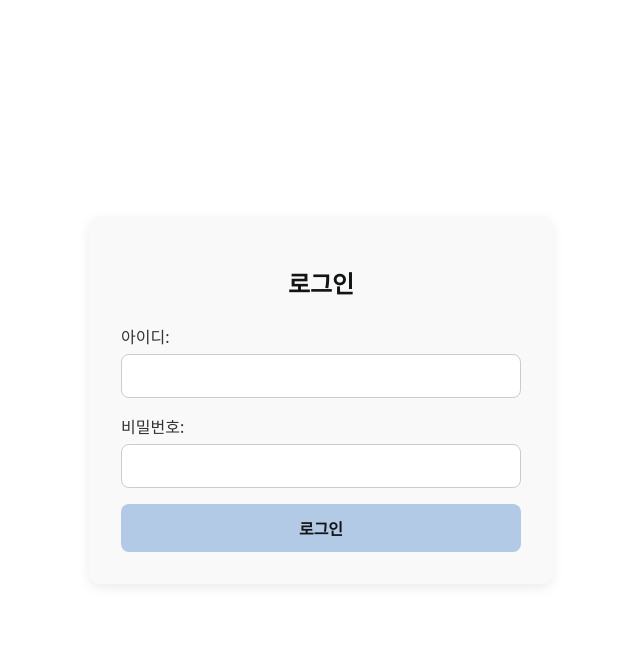
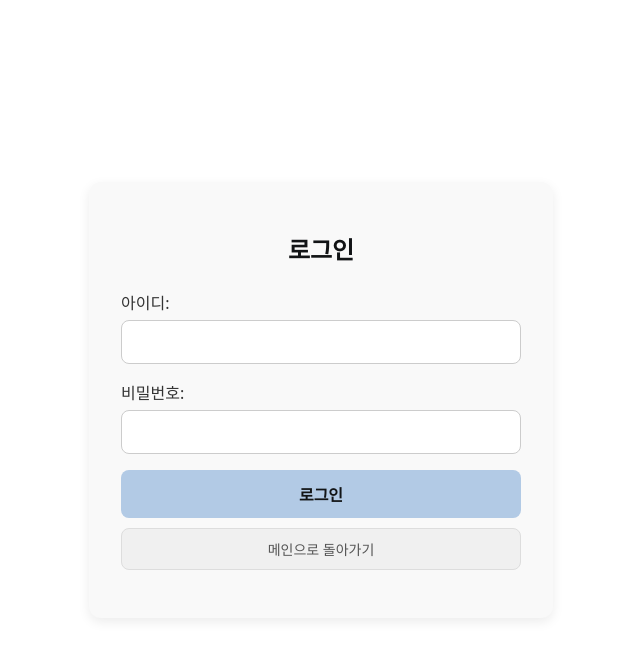
Before and after one commit to hndn00/junior, a Flask app: page /login in a window 1280 px wide. Shown: the top 659 px of the page, without its empty margins (319-959 px from the left). Run offline with Flask 3, Linux system fonts and the light colour scheme; some web fonts are replaced.

Commit message:
Chore: Advanced UX

```diff
--- a/app.py
+++ b/app.py
@@ -23,10 +23,10 @@ def login():
         if username in USER_CREDENTIALS and USER_CREDENTIALS[username] == password:
             return redirect(url_for("plan"))
         else:
-            return render_template("login.html", error="아이디 또는 비밀번호가 잘못되었습니다.")
+            return render_template("login.html", error="아이디 또는 비밀번호가 잘못되었습니다.", username=username)
 
     # GET 요청: 로그인 페이지 렌더링
-    return render_template("login.html", error=None)
+    return render_template("login.html", error=None, username="")
 
 # 학습 플래너 페이지
 @app.route("/plan", methods=["GET", "POST"])
--- a/static/login.css
+++ b/static/login.css
@@ -57,6 +57,13 @@ body {
     box-sizing: border-box;
 }
 
+/* 버튼 그룹 */
+.button-group {
+    display: flex;
+    flex-direction: column;
+    gap: 10px;
+}
+
 /* 버튼 */
 .container button {
     width: 100%;
@@ -74,3 +81,23 @@ body {
 .container button:hover {
     background-color: #a0bfe0;
 }
+
+/* 메인으로 돌아가기 버튼 */
+.back-button {
+    display: block;
+    width: 100%;
+    background-color: #f0f0f0;
+    color: #555;
+    border: 1px solid #ddd;
+    padding: 10px;
+    border-radius: 8px;
+    font-size: 14px;
+    text-align: center;
+    text-decoration: none;
+    box-sizing: border-box;
+    transition: background-color 0.2s ease;
+}
+
+.back-button:hover {
+    background-color: #e5e5e5;
+}
--- a/templates/login.html
+++ b/templates/login.html
@@ -11,13 +11,16 @@
     <form action="/login" method="post">
         <div>
             <label for="username">아이디:</label>
-            <input type="text" id="username" name="username" required>
+            <input type="text" id="username" name="username" value="{{ username|default('') }}" required>
         </div>
         <div>
             <label for="password">비밀번호:</label>
             <input type="password" id="password" name="password" required>
         </div>
-        <button type="submit">로그인</button>
+        <div class="button-group">
+            <button type="submit">로그인</button>
+            <a href="/" class="back-button">메인으로 돌아가기</a>
+        </div>
         {% if error %}
         <p style="color: red;">{{ error }}</p>
         {% endif %}
```
Also changed, not shown: templates/index.html (+11 -7 lines).
